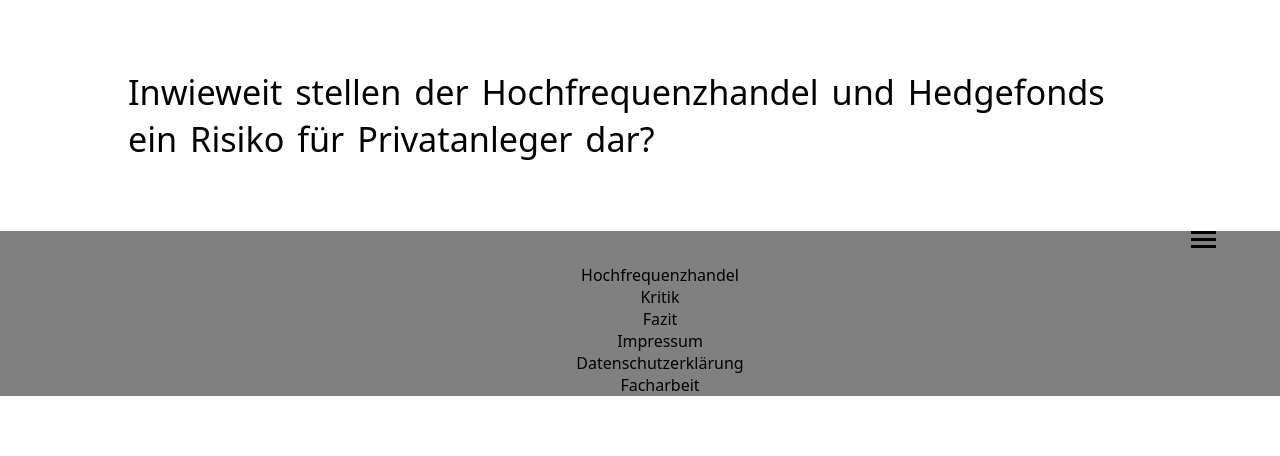
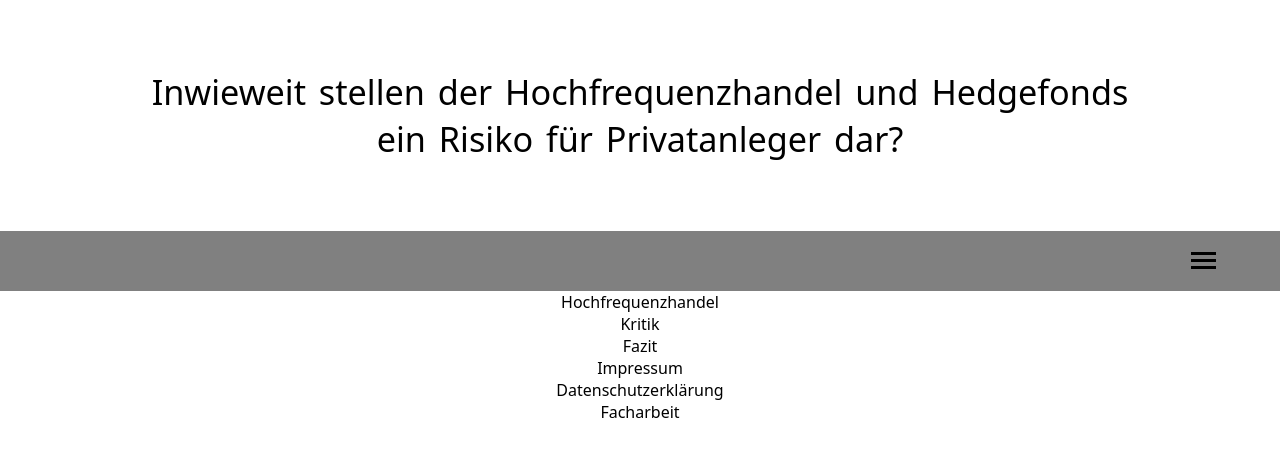
Before and after one commit to cc0803/facharbeit-hochfrequenzhandel, a website: page index.html in a window 1280 px wide. Shown: the top 456 px of the page. Drawn offline with Linux system fonts and the light colour scheme.

Commit message:
try styling navbar

```diff
--- a/css/header.css
+++ b/css/header.css
@@ -1,22 +1,27 @@
 header {
 	width: 100%;
+	height: 200vh;
 }
 
 header > .title-facharbeit {
 	width: 80%;
 	margin: 2em auto;
-	text-align: start;
+	text-align: center;
 	word-spacing: 4px;
 	font-size: var(--heading-big-mobile);
 }
 
 nav {
-	width: 100%;
-	height: 15%;
+	width: 100vw;
+	height: 7.5vh;
 	background-color: gray;
+	position: sticky;
+	top: 0px;
 }
 
 ul {
+	margin: 0;
+	padding: 0;
 	display: flex;
 	flex-direction: column;
 	align-items: center;
@@ -30,6 +35,7 @@ ul {
 	gap: 4px;
 	flex-direction: column;
 	height: 80%;
+	width: 25px;
 }
 
 .menu-style-bar {
@@ -43,5 +49,7 @@ ul {
 	margin: 0 auto;
 	height: 100%;
 	display: flex;
-	justify-content: flex-end;
+	flex-direction: column;
+	justify-content: center;
+	align-items: flex-end;
 }
--- a/css/shared.css
+++ b/css/shared.css
@@ -2,14 +2,16 @@
 	font-family: system-ui, -apple-system, BlinkMacSystemFont, "Segoe UI",
 		Roboto, Oxygen, Ubuntu, Cantarell, "Open Sans", "Helvetica Neue",
 		sans-serif;
+	box-sizing: border-box;
 }
 
 :root {
 	--heading-big-mobile: calc(15px + 1.5vw);
 }
 
+html,
 body {
-	width: 100vw;
+	width: 100%;
 	margin: 0;
 	padding: 0;
 }
```
